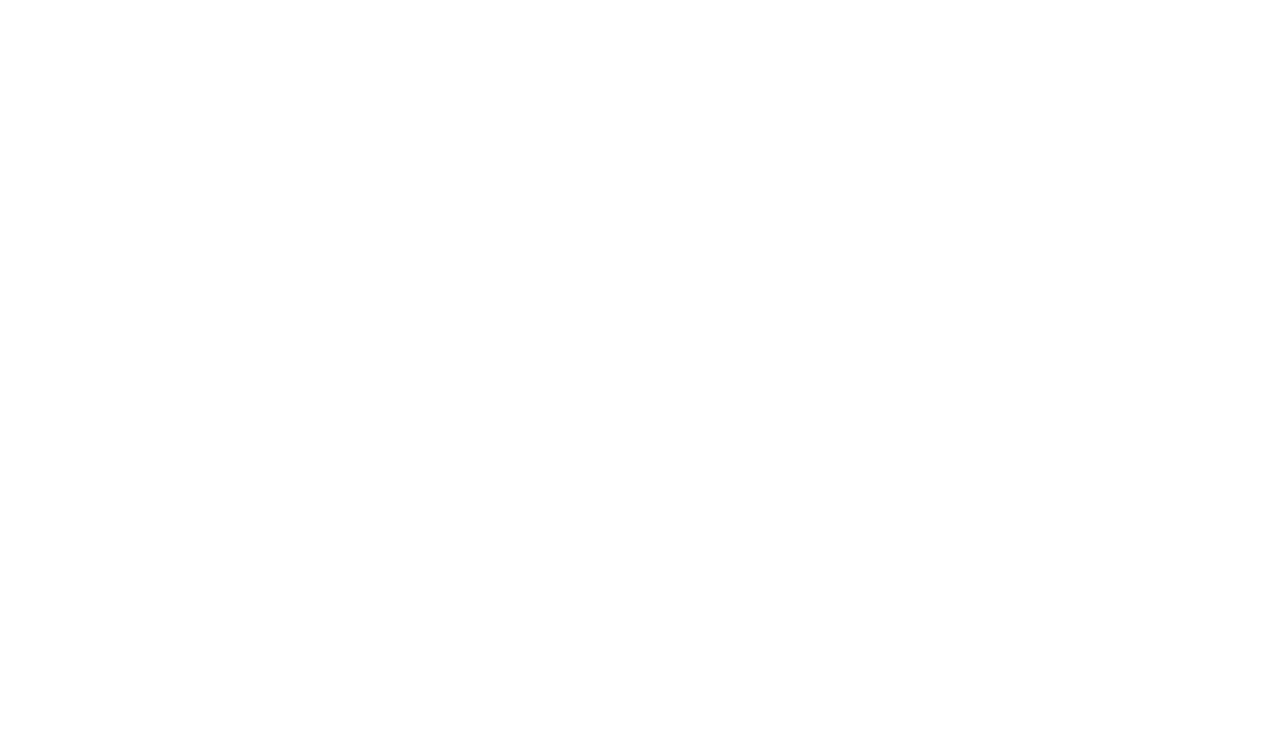
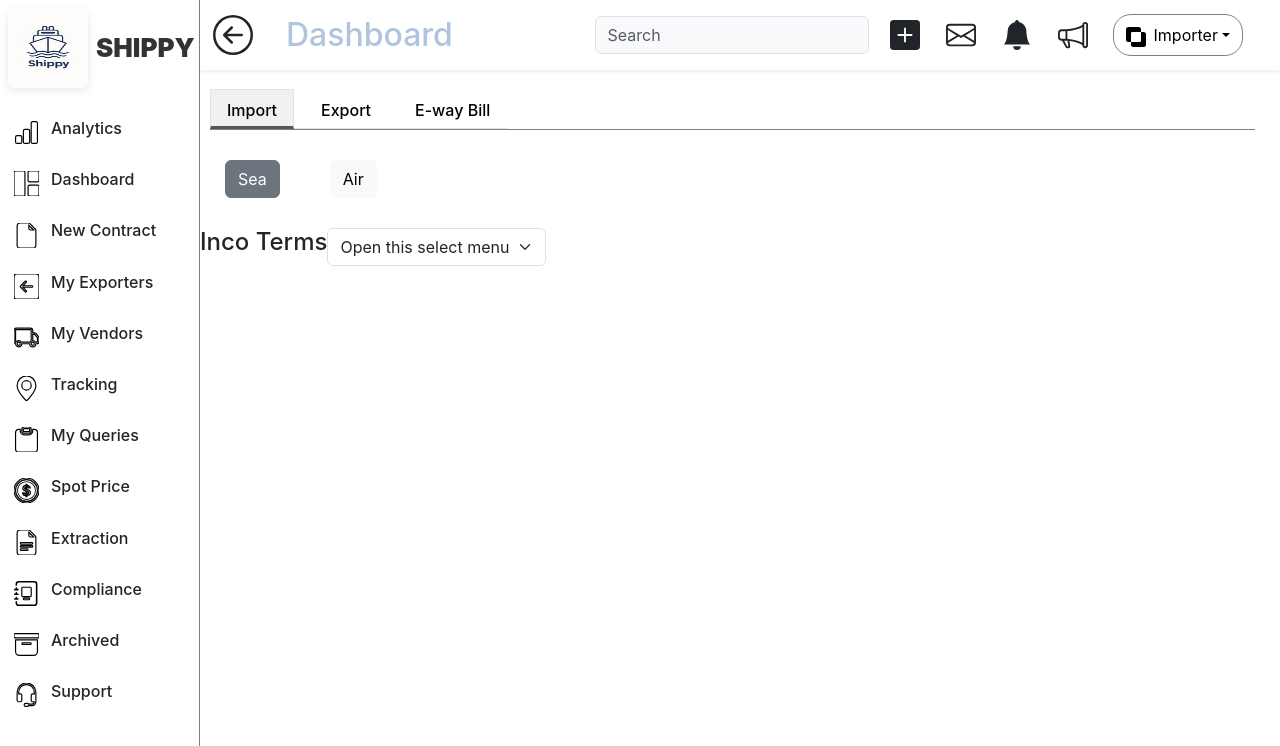
Before and after one commit to yoshwithakaram/shippy-project, a React (Vite) app: page /newcontract in a window 1280 px wide. Before the commit this address had no page. Shown: the top 746 px of the page. Built offline with nearby package versions, Linux system fonts and the light colour scheme.

Commit message:
Newcontract page

```diff
--- a/src/App.css
+++ b/src/App.css
@@ -47,7 +47,7 @@
 
 }
 
-.main-layout-container{
+.main-layout-container-dashboard{
   grid-area: main-layout;
   background-color: white;
   display: grid;
@@ -106,3 +106,19 @@
 .main-layout::-webkit-scrollbar {
   display: none; /* Chrome, Safari */
 }
+
+.main-layout-container-newcontract{
+  grid-area: main-layout;
+  background-color: white;
+  display: grid;
+  grid-template-rows: 60px 1fr ;
+  grid-template-columns: 1fr;
+  grid-template-areas:
+            "header1-layout"
+            "header2-layout"
+            "data-header-layout"
+            "main-layout";
+  /* height: 100vh; */
+  overflow: hidden;
+  max-height: 100vh;
+}
--- a/src/App.jsx
+++ b/src/App.jsx
@@ -8,6 +8,7 @@
 import Home from "./pages/Home";
 import {BrowserRouter as Router, Routes,Route} from 'react-router-dom';
 import Dashboard from './pages/Dashboard'
+import Newcontract from './pages/Newcontract';
 
 function App() {
   return (
@@ -16,6 +17,7 @@
       <Routes>
         <Route path='/' element={<Home/>} >
           <Route path='dashboard' element={<Dashboard/>}/>
+          <Route path='newcontract' element={<Newcontract/>}/>
 
         </Route>
       </Routes>
--- /dev/null
+++ b/src/components/Newcontractheader/Header.css
@@ -0,0 +1,11 @@
+
+.button-div{
+    display: flex;
+    gap: 50px;
+}
+.button-div{
+    padding: 30px 25px;
+}
+.left-div{
+    display: flex;
+}
--- /dev/null
+++ b/src/components/Newcontractheader/Header.jsx
@@ -0,0 +1,37 @@
+import { Tab, Tabs } from 'react-bootstrap';
+import './Header.css'
+import 'bootstrap/dist/css/bootstrap.min.css';
+import { useState } from 'react';
+
+function Header(){
+    const [activeTab, setActiveTab] = useState(null); // no tab active initially
+
+    const handleSelect = (key) => {
+        setActiveTab(prev => (prev === key ? null : key));
+    };
+
+
+    return(
+        <>
+        <div className="headerbar-div">
+            <div className="tab-wrapper-left">
+                <Tabs
+                defaultActiveKey="Import"
+                className='header-nav-tabs'
+                >
+
+                    <Tab eventKey="Import" title="Import">
+                    </Tab>
+                    <Tab eventKey="Export" title="Export">
+                    </Tab>
+                    <Tab eventKey="E-way Bill" title="E-way Bill" >
+                    </Tab>
+                </Tabs>
+            </div>
+        </div>
+        </>
+    );
+
+}
+
+export default Header;
--- a/src/components/sidebar/Sidebar.jsx
+++ b/src/components/sidebar/Sidebar.jsx
@@ -66,6 +66,7 @@
                     </svg>
                 }
                 label="New Contract"
+                onClick={()=>{navigate('/newcontract')}}
                 />
                 <SidebarButton
                 icon={
--- a/src/pages/Dashboard.jsx
+++ b/src/pages/Dashboard.jsx
@@ -9,6 +9,7 @@
 function Dashboard(){
     return(
         <>
+        <div className='main-layout-container-dashboard'>
             <div className="header1-layout">
                 <Headerbar/>
             </div>
@@ -30,6 +31,7 @@
                 <Datarow/>
                 <Datarow/>
             </div>
+        </div>
 
 
         </>
--- a/src/pages/Home.jsx
+++ b/src/pages/Home.jsx
@@ -8,6 +8,7 @@
 import Datarow from '../components/Datarow/Datarow';
 import Dashboard from './Dashboard';
 import { Outlet } from 'react-router-dom';
+import Newcontract from './Newcontract';
 
 function Home(){
     return(
--- /dev/null
+++ b/src/pages/Newcontract.jsx
@@ -0,0 +1,35 @@
+import 'bootstrap/dist/css/bootstrap.min.css';
+import Header from '../components/Newcontractheader/header';
+import Button from 'react-bootstrap/Button';
+import Form from 'react-bootstrap/Form';
+
+function Newcontract() {
+    return(
+        <>
+        <div className='main-layout-container-newcontract'>
+        <div className="header1-layout"> {/*present in Dashboard.jsx and App.css*/}
+            <Header/>
+        </div>
+        <div className='row2-div'>
+            <div className='button-div'>
+                <button type="button" class="btn btn-secondary">Sea</button>
+                <button type="button" class="btn btn-light">Air</button>
+            </div>
+            <div className='left-div'>
+                <h4>Inco Terms</h4>
+                <div className='dropdown-div'>
+                <Form.Select aria-label="Default select example">
+                    <option>Open this select menu</option>
+                    <option value="1">One</option>
+                    <option value="2">Two</option>
+                    <option value="3">Three</option>
+                </Form.Select>
+                </div>
+            </div>
+       </div>
+        </div>
+        </>
+
+    );
+}
+export default Newcontract;
```
